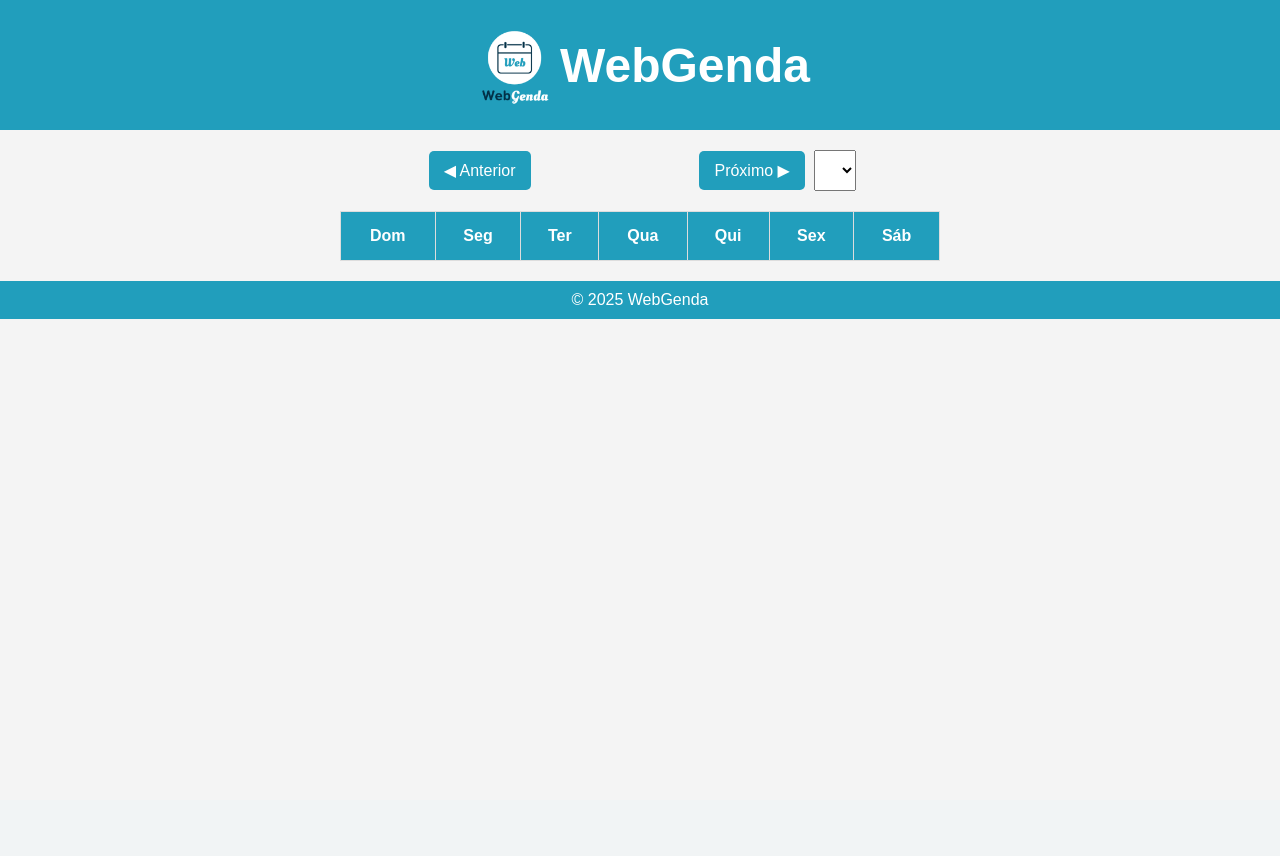
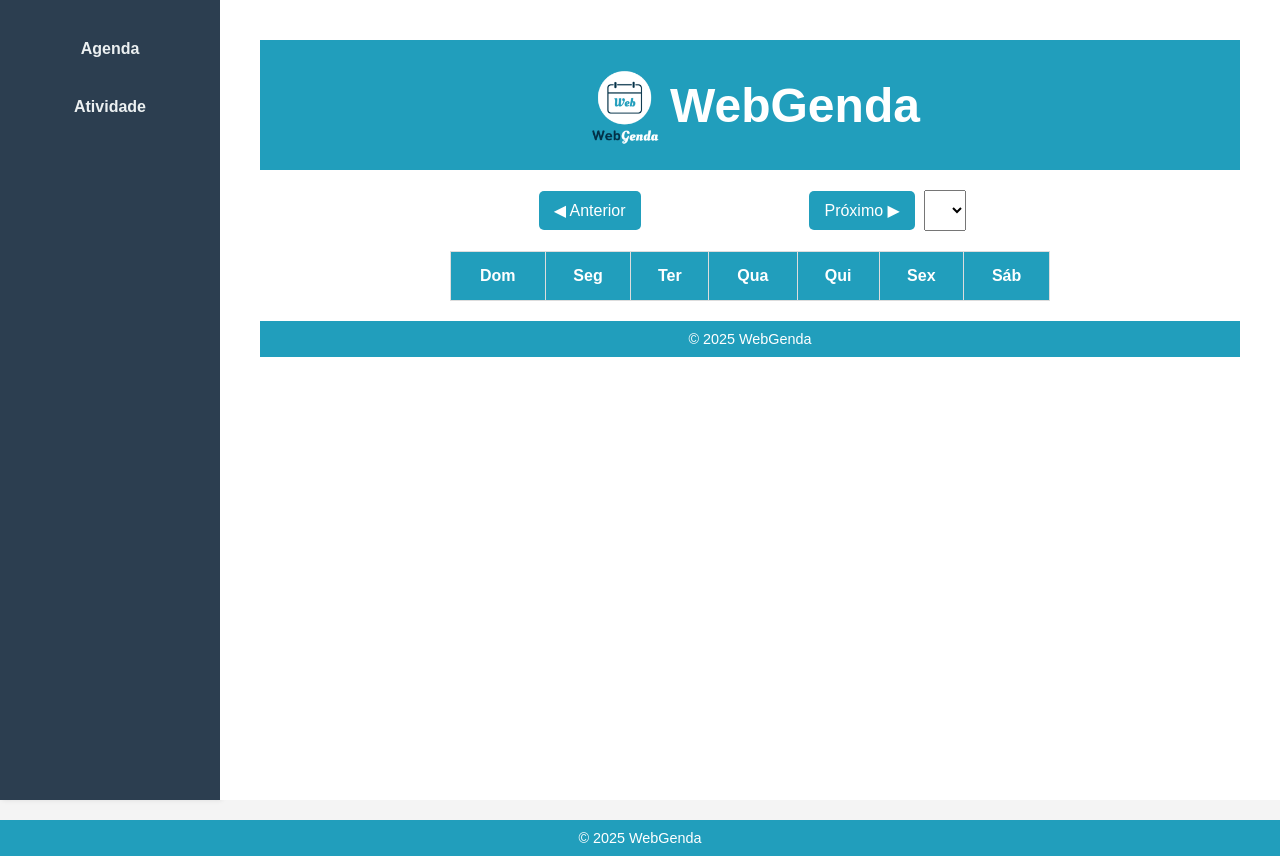
Before and after one commit to Darkyelino/Trabs-Engenharia-Software, a Django app: page / in a window 1280 px wide. Before the commit the page ends 319 px from the top, so only its background shows below. Run offline with Django 5.2, Linux system fonts and the light colour scheme; lists and menus that the app fills with data are empty.

Commit message:
adiciona menu

```diff
--- a/webgenda/app_webgenda/templates/webgenda/home.html
+++ b/webgenda/app_webgenda/templates/webgenda/home.html
@@ -1,5 +1,9 @@
+{% extends 'webgenda/menu.html' %}
 {% load static %}
 
+{% block title %}Home - WebGenda{% endblock %}
+
+{% block content %}
 <!DOCTYPE html>
 <html lang="pt-BR">
 <head>
@@ -46,3 +50,4 @@
     </footer>
 </body>
 </html>
+{% endblock %}
--- /dev/null
+++ b/webgenda/app_webgenda/templates/webgenda/menu.html
@@ -0,0 +1,34 @@
+{% load static %}
+
+<!DOCTYPE html>
+<html lang="pt-BR">
+<head>
+    <meta charset="UTF-8">
+    <meta name="viewport" content="width=device-width, initial-scale=1.0">
+    <title>{% block title %}WebGenda{% endblock %}</title>
+    <link rel="stylesheet" href="{% static 'css/menu.css' %}">
+</head>
+<body>
+    <div class="container">
+        <!-- Menu lateral -->
+        <aside>
+            <nav>
+                <ul>
+                    <li><a href="{% url 'home' %}">Agenda</a></li>
+                    <li><a href="#">Atividade</a></li>
+                </ul>
+            </nav>
+        </aside>
+
+        <!-- Conteúdo principal -->
+        <div class="content">
+            {% block content %}
+            {% endblock %}
+        </div>
+    </div>
+
+    <footer>
+        <p>&copy; 2025 WebGenda</p>
+    </footer>
+</body>
+</html>
--- /dev/null
+++ b/webgenda/static/css/menu.css
@@ -0,0 +1,62 @@
+/* Estilo geral */
+body {
+    margin: 0;
+    font-family: Arial, sans-serif;
+    background-color: #f9f9f9;
+}
+
+/* Container principal com menu e conteúdo */
+.container {
+    display: flex;
+    min-height: 100vh;
+}
+
+/* Menu lateral */
+aside {
+    width: 220px;
+    background-color: #2c3e50;
+    color: #ecf0f1;
+    padding: 30px 20px;
+    box-shadow: 2px 0 5px rgba(0, 0, 0, 0.1);
+}
+
+aside nav ul {
+    list-style: none;
+    padding: 0;
+    margin: 0;
+}
+
+aside nav ul li {
+    margin-bottom: 20px;
+}
+
+aside nav ul li a {
+    color: #ecf0f1;
+    text-decoration: none;
+    font-weight: bold;
+    transition: color 0.3s, background 0.3s;
+    padding: 10px;
+    display: block;
+    border-radius: 5px;
+}
+
+aside nav ul li a:hover {
+    background-color: #34495e;
+    color: #fff;
+}
+
+/* Conteúdo principal */
+.content {
+    flex: 1;
+    padding: 40px;
+    background-color: #fff;
+}
+
+/* Rodapé */
+footer {
+    text-align: center;
+    padding: 15px;
+    background-color: #eee;
+    color: #555;
+    font-size: 0.9em;
+}
```
